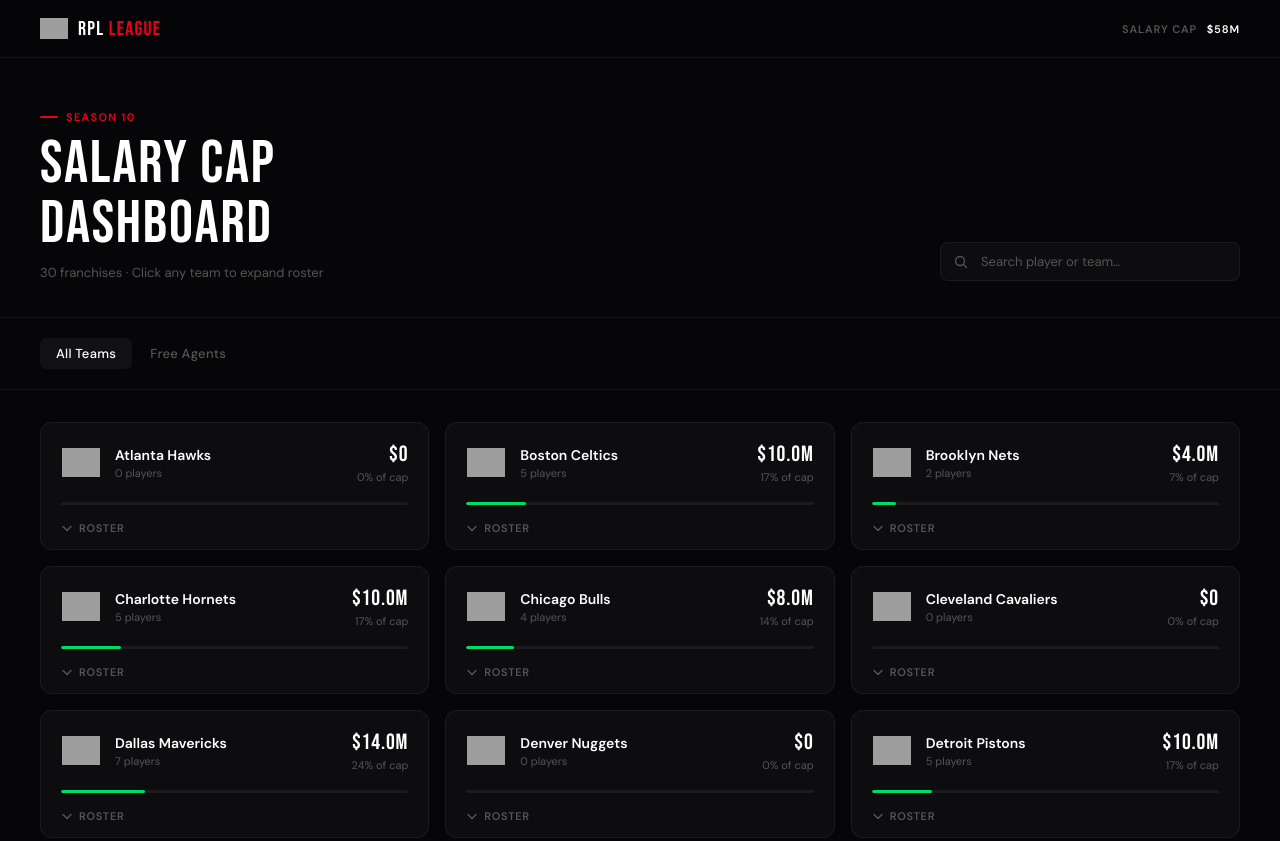
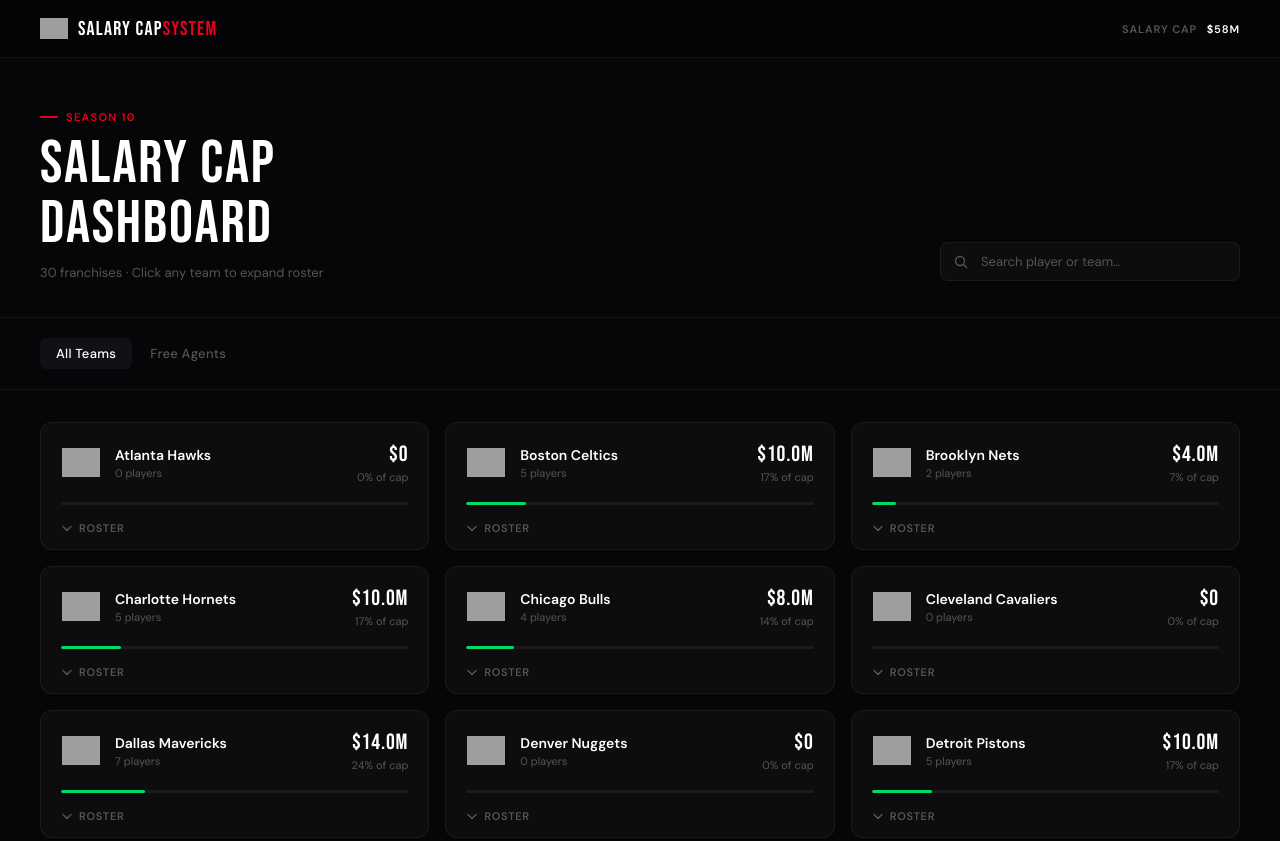
Before and after one commit to 0camm/rplmastersheet, a plain HTML site: page index.html in a window 1280 px wide. Shown: the top 841 px of the page. Drawn offline with Linux system fonts and the light colour scheme; grey boxes are pictures that could not be loaded.

Commit message:
Update index.html

```diff
--- a/index.html
+++ b/index.html
@@ -431,7 +431,7 @@
 <nav>
   <a class="nav-logo" href="#">
     <img src="https://media.discordapp.net/attachments/1447379249659908117/1500568494847164446/rpllogo.png" alt="RPL">
-    <span>RPL <em>League</em></span>
+    <span>Salary Cap<em>System</em></span>
   </a>
   <div class="nav-right">
     <div class="nav-cap">Salary Cap <strong>$58M</strong></div>
```
